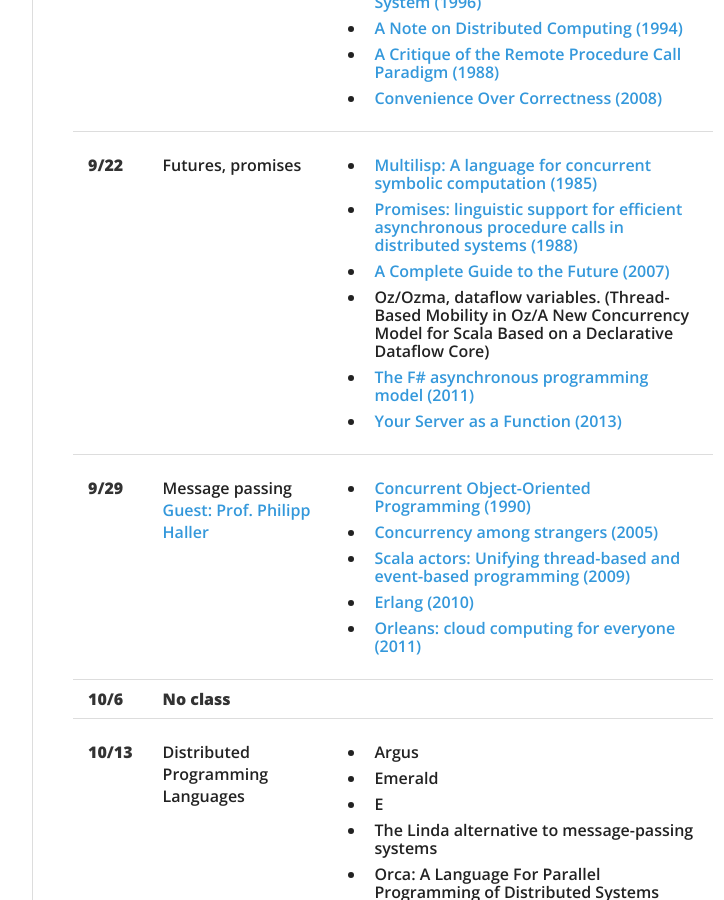
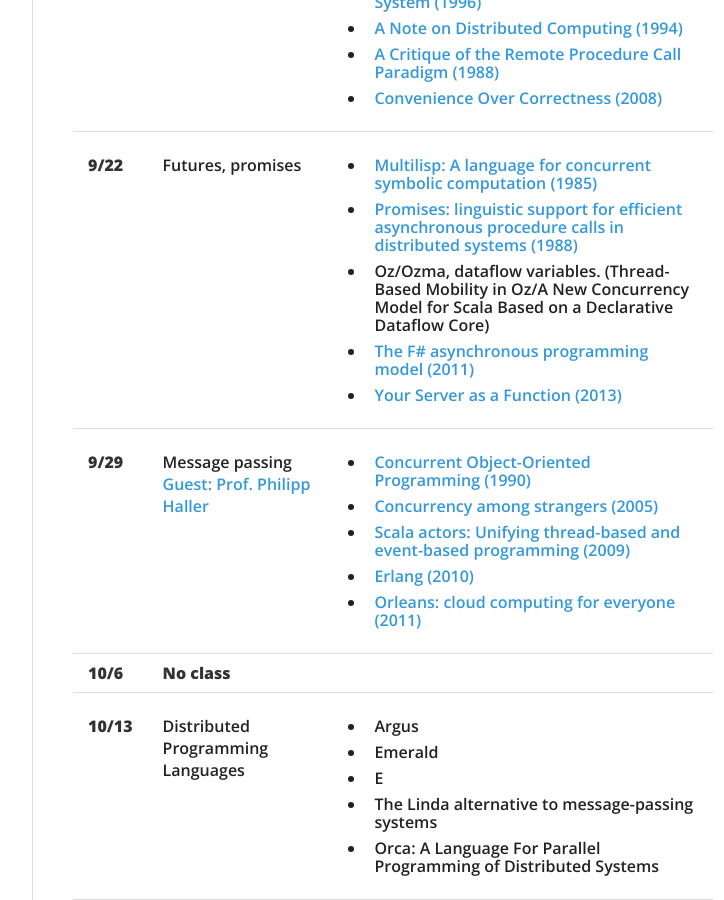
Before and after one commit to heathermiller/wwwcs7680, a Jekyll site: the page built from index.md, in a window 1280 px wide and 900 px high, scrolled down 1711 px. Shown: the whole window, without its empty margins (378-1102 px from the left). Built offline with Jekyll 4.4.1, drawn with Linux system fonts in a browser that asks for light colours; nearby versions of some CDN libraries.

```diff
--- a/index.md
+++ b/index.md
@@ -105,8 +105,7 @@ You will be evaluated on:
       <td>
         <ul>
           <li><a href="https://scholar.google.com/scholar?cluster=1955556762785357880&hl=en&as_sdt=0,22">Multilisp: A language for concurrent symbolic computation (1985)</a></li>
-          <li><a href="">Promises: linguistic support for efficient asynchronous procedure calls in distributed systems (1988)</a></li>
-          <li><a href="https://scholar.google.com/scholar?cluster=11665674903792157498&hl=en&as_sdt=0,22">A Complete Guide to the Future (2007)</a></li>
+          <li><a href="{{ site.baseurl }}/pdfs/liskov1988.pdf">Promises: linguistic support for efficient asynchronous procedure calls in distributed systems (1988)</a></li>
           <li>Oz/Ozma, dataflow variables. (Thread-Based Mobility in Oz/A New Concurrency Model for Scala Based on a Declarative Dataflow Core)</li>
           <!-- http://lampwww.epfl.ch/~hmiller/scala2013/resources/pdfs/paper4.pdf -->
           <li><a href="https://scholar.google.com/scholar?cluster=14809811497832734817&hl=en&as_sdt=0,22">The F# asynchronous programming model (2011)</a></li>
```
Also changed, not shown: 1 other file.
